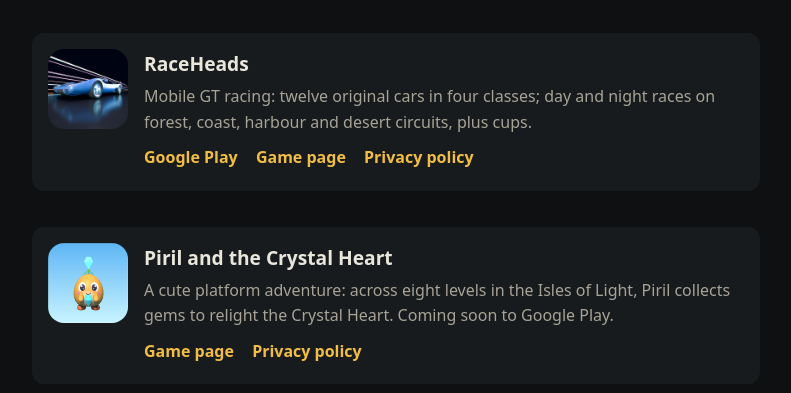
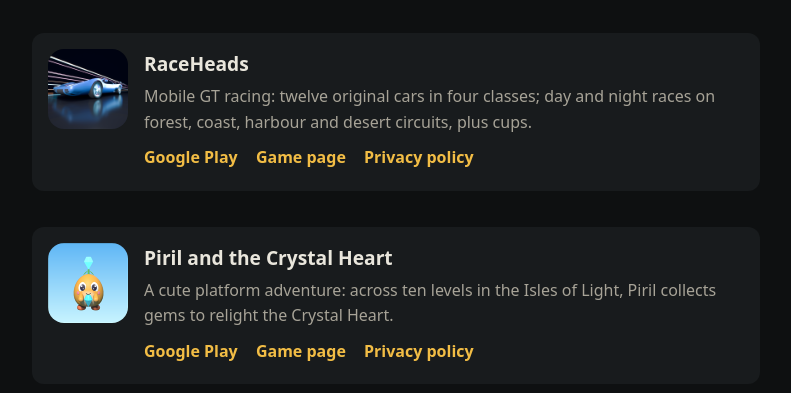
Before and after one commit to daglimehmet/daglimehmet.github.io, a plain HTML site: page index.html in a window 1280 px wide. Shown: the part 407-800 px from the top of the page, without its empty margins (244-1035 px from the left). Drawn offline with Linux system fonts and the light colour scheme.

Commit message:
Piril kartı: Google Play bağlantısı, on bölüm

```diff
--- a/index.html
+++ b/index.html
@@ -72,9 +72,9 @@ html[lang="en"] [data-en]{display:revert}
 <img class="icon" src="piril/piril-icon.png" alt="Pırıl ve Kristal Kalp">
 <div>
 <h3><span data-tr>Pırıl ve Kristal Kalp</span><span data-en>Piril and the Crystal Heart</span></h3>
-<p><span data-tr>Sevimli bir platform macerası: Pırıl, Işık Adaları'nda sekiz bölüm boyunca elmasları toplayıp Kristal Kalp'i yeniden yakar. Yakında Google Play'de.</span><span data-en>A cute platform adventure: across eight levels in the Isles of Light, Piril collects gems to relight the Crystal Heart. Coming soon to Google Play.</span></p>
+<p><span data-tr>Sevimli bir platform macerası: Pırıl, Işık Adaları'nda on bölüm boyunca elmasları toplayıp Kristal Kalp'i yeniden yakar.</span><span data-en>A cute platform adventure: across ten levels in the Isles of Light, Piril collects gems to relight the Crystal Heart.</span></p>
 <div class="links">
-<a href="piril/"><span data-tr>Oyun sayfası</span><span data-en>Game page</span></a>
+<a href="https://play.google.com/store/apps/details?id=com.dagli.crystaldash">Google Play</a> <a href="piril/"><span data-tr>Oyun sayfası</span><span data-en>Game page</span></a>
 <a href="https://claude.ai/artifact/4r7z5XkWjb9r4UadLGkSXm"><span data-tr>Gizlilik politikası</span><span data-en>Privacy policy</span></a>
 </div>
 </div>
```
